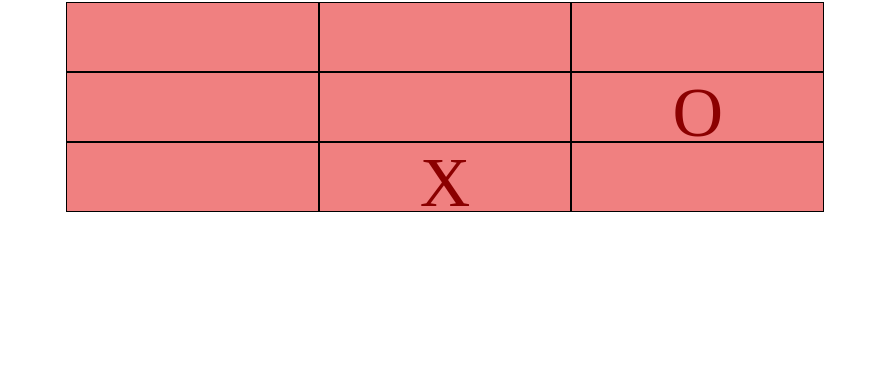
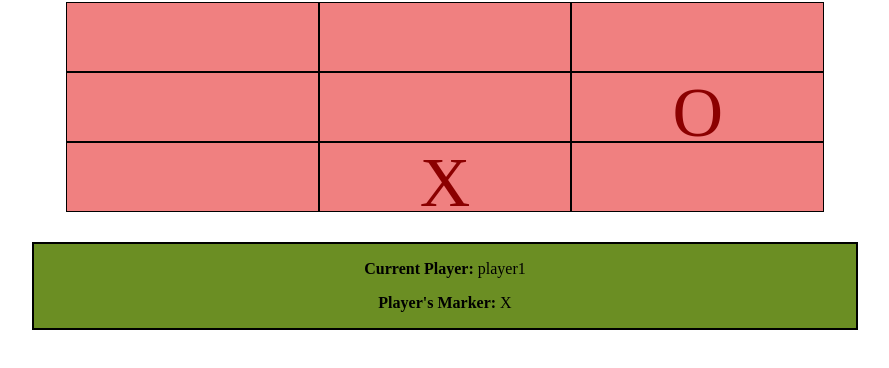
Before and after one commit to CameronHatch92/odinJS, a plain HTML site: page ticTacToeProject/ttt.html in a window 1280 px wide. Shown: the part 78-446 px from the top of the page, without its empty margins (195-1084 px from the left). Drawn offline with Linux system fonts and the light colour scheme.

Commit message:
added functionality to ttt.js to change grid with click

```diff
--- a/ticTacToeProject/ttt.css
+++ b/ticTacToeProject/ttt.css
@@ -22,3 +22,12 @@ h1{
     text-align: center;
     color: darkred;
 }
+
+#gameInfo{
+
+    background-color: olivedrab;
+    border: 2px black solid;
+    text-align: center;
+    width: 65%;
+    margin: 30px auto;
+}
--- a/ticTacToeProject/ttt.html
+++ b/ticTacToeProject/ttt.html
@@ -9,6 +9,10 @@
         <div id="gameBoard">
 
         </div>
+        <div id="gameInfo">
+            <p id="currentPlayer"></p>
+            <p id="currentMarker"></p>
+        </div>
         <script src="ttt.js"></script>
     </body>
 </html>
--- a/ticTacToeProject/ttt.js
+++ b/ticTacToeProject/ttt.js
@@ -13,18 +13,30 @@ function blockOfBoard(index){
 }
 createBoard();
 
-// const Player = (name, marker)=>{
-//     return {name, marker};
-// };
+const Player = (name, marker) => {
+    return { name, marker };
+};
 
-// const playerOne=Player(player1, "X");
-// const playerTwo=Player(player2, "O");
+const playerOne=Player("player1", "X");
+const playerTwo=Player("player2", "O");
+
+let currPlay = playerOne;
+
 
 const gameBoard=(()=>{
     const boardArray = ["", "", "", "", "", "O", "", "X", ""];
     const setBoard = () => {
         for (let i=0; i<9; i++){
             document.getElementById(`square${i+1}`).innerHTML= boardArray[i];
+            document.getElementById(`square${i+1}`).onclick = function(){
+                boardArray[i]= currPlay.marker;
+                if(currPlay===playerOne){
+                    currPlay=playerTwo;
+                }else{
+                    currPlay=playerOne;
+                }
+                updateBoard();
+            };
         }
     };
     return {
@@ -33,4 +45,27 @@ const gameBoard=(()=>{
     };
 })();
 
-gameBoard.setBoard();
+
+const displayController = (()=>{
+    const currentPlayer = (player) => player.name;
+    const currentMarker = (player) => player.marker;
+    return {currentMarker,
+    currentPlayer};
+})();
+
+
+
+function getGameStatus(player){
+    document.getElementById("currentPlayer").innerHTML = `<b>Current Player:</b> ${displayController.currentPlayer(player)}`;
+    document.getElementById("currentMarker").innerHTML = `<b>Player's Marker:</b> ${displayController.currentMarker(player)}`;
+
+};
+
+
+
+
+function updateBoard(){
+    getGameStatus(currPlay);
+    gameBoard.setBoard();
+};
+updateBoard();
```
